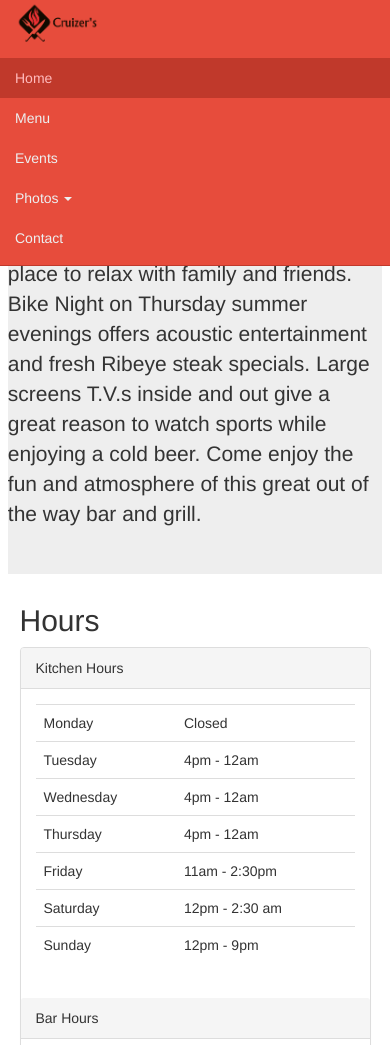
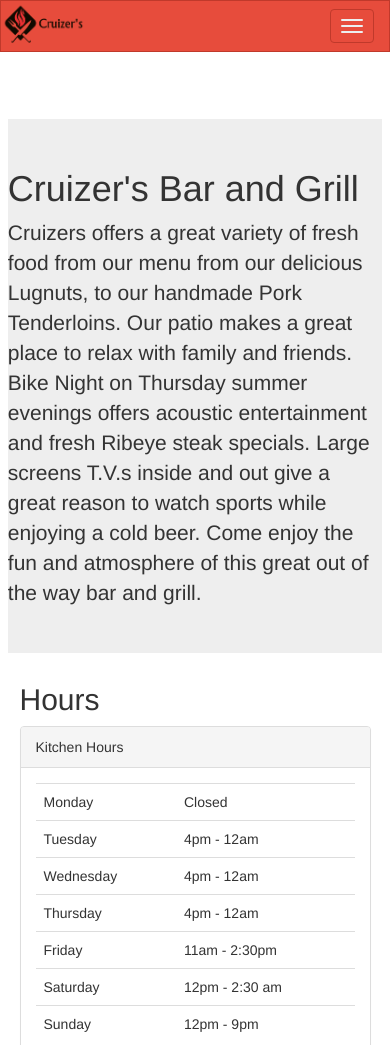
Before and after one commit to patback66/coen163-project, a plain HTML site: page newVersion/index.html in a window 390 px wide. Shown: the top 1045 px of the page. Drawn offline with nearby package versions, Linux system fonts and the light colour scheme.

Commit message:
home page wip, made responsive + color

```diff
--- a/newVersion/css/mainstyle.css
+++ b/newVersion/css/mainstyle.css
@@ -84,7 +84,7 @@
     margin-right:5%;
   }
   .jumbotron {
-    margin-top:10%;
+    margin-top:12%;
     margin-left:2%;
     margin-right:2%;
   }
--- a/newVersion/index.html
+++ b/newVersion/index.html
@@ -1,6 +1,6 @@
 <!DOCTYPE html>
 <html>
-<title>W3.CSS</title>
+<title>Cruizer's Bar and Grill</title>
 <meta name="viewport" content="width=device-width, initial-scale=1">
 <link rel="stylesheet" href="https://maxcdn.bootstrapcdn.com/bootstrap/3.3.7/css/bootstrap.min.css">
 <link rel="stylesheet" href="css/mainstyle.css">
@@ -8,16 +8,23 @@
 <script src="https://maxcdn.bootstrapcdn.com/bootstrap/3.3.7/js/bootstrap.min.js"></script>
 <script src="js/dropdown.js"></script>
 <body>
-  <nav class="navbar navbar-default navbar-fixed-top" role="navigation">
+  <nav class="navbar navbar-default">
   <div class="container-fluid">
+    <div class="navbar-header">
+      <button type="button" class="navbar-toggle" data-toggle="collapse" data-target="#myNavbar">
+        <span class="icon-bar"></span>
+        <span class="icon-bar"></span>
+        <span class="icon-bar"></span>
+      </button>
       <a class="navbar-left" href="#"><img class="img-responsive" style="height:50px;margin-right:5%" src="img/cruizers-horizontal.png" alt="Cruizers Logo"></a>
+    </div>
+    <div class="collapse navbar-collapse" id="myNavbar">
       <ul class="nav navbar-nav">
         <li class="active"><a href="#">Home</a></li>
         <li ><a href="#">Menu</a></li>
-       <li ><a href="#">Events</a></li>
+        <li ><a href="events.html">Events</a></li>
         <li class="dropdown">
-         <a class="dropdown-toggle" data-toggle="dropdown" href="#">Photos
-         <span class="caret"></span></a>
+          <a class="dropdown-toggle" data-toggle="dropdown" href="#">Photos<span class="caret"></span></a>
           <ul class="dropdown-menu">
             <li><a href="#">Page 1-1</a></li>
             <li><a href="#">Page 1-2</a></li>
@@ -27,10 +34,12 @@
         <li><a href="#">Contact</a></li>
       </ul>
     </div>
+  </div>
 </nav>
 
+
   <div class="row">
-    <div class="col-sm-8">
+    <div class="col-sm-9">
       <section>
           <div class="jumbotron">
             <h1>Cruizer's Bar and Grill</h1>
@@ -38,7 +47,7 @@
           </div>
       </section>
     </div>
-    <div class="col-md-4">
+    <div class="col-md-3">
       <aside id="hours">
           <h2>Hours</h2>
           <div class="panel panel-default">
```
Lines whose indentation alone changed are shown as unchanged.
